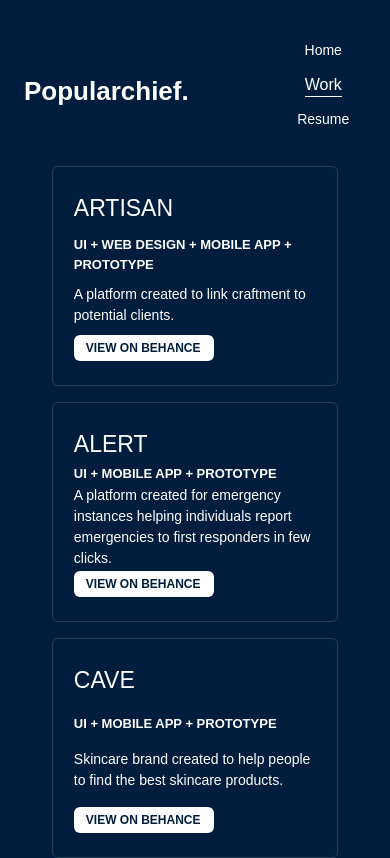
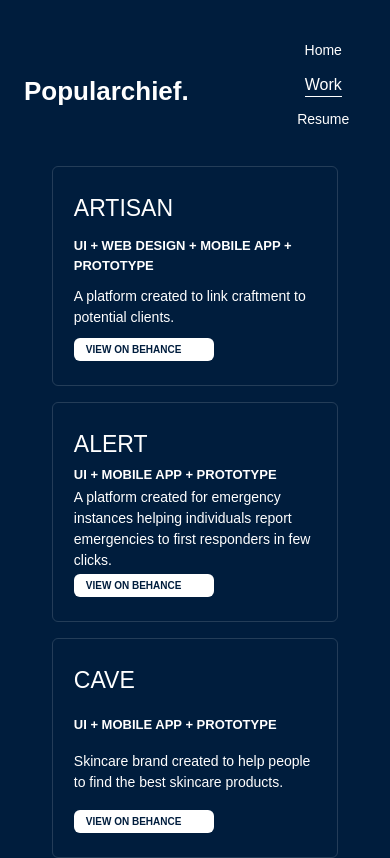
Before and after one commit to okwuchiada/populachief, a React (Create React App) app: page /work in a window 390 px wide. Shown: the top 858 px of the page. Built offline with nearby package versions, Linux system fonts and the light colour scheme.

Commit message:
mobile fz

```diff
--- a/src/components/Portfolio.jsx
+++ b/src/components/Portfolio.jsx
@@ -51,7 +51,7 @@ const Portfolio = () => {
                             <h1 className='text-[23px]'>{work.title}</h1>
                             <h2 className='text-[13px] font-bold'>{work.subtitle}</h2>
                             <p className='text-[14px]'>{work.description}</p>
-                            <a href={work.link} className='w-[140px] bg-white text-ogpBlue px-3 rounded-md text-[12px] font-bold py-1 hover:scale-110 hover:shadow-lg'>VIEW ON BEHANCE</a>
+                            <a href={work.link} className='w-[140px] bg-white text-ogpBlue px-3 rounded-md lg:text-[12px] text-[10px] font-bold py-1 hover:scale-110 hover:shadow-lg'>VIEW ON BEHANCE</a>
                         </motion.div>
                     ))}
                 </div>
```
